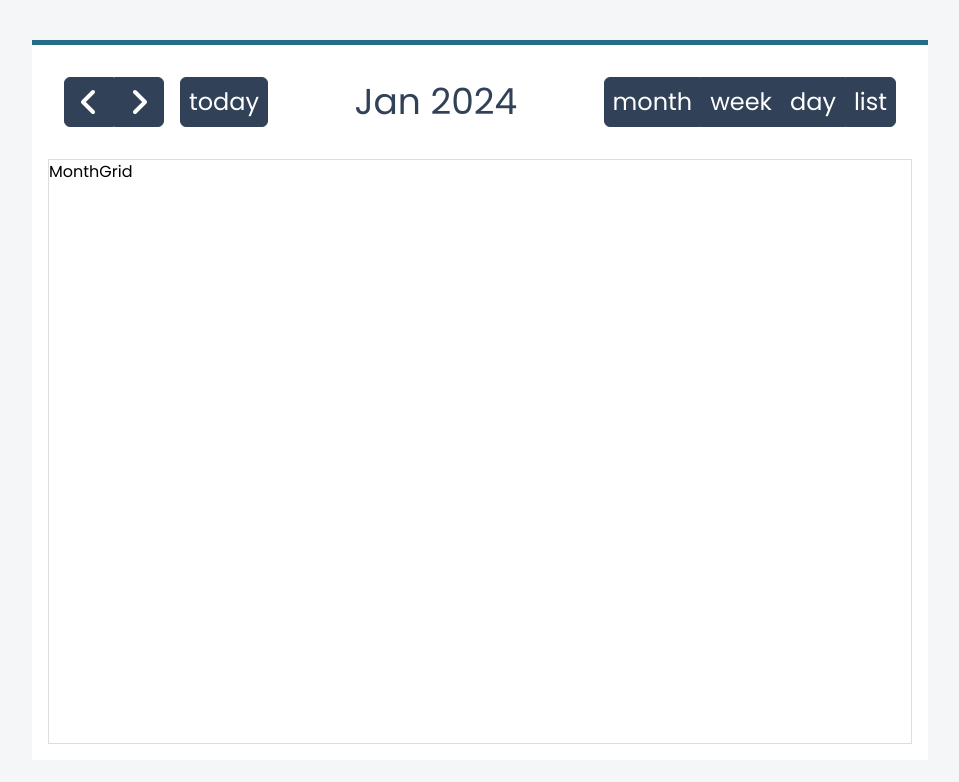
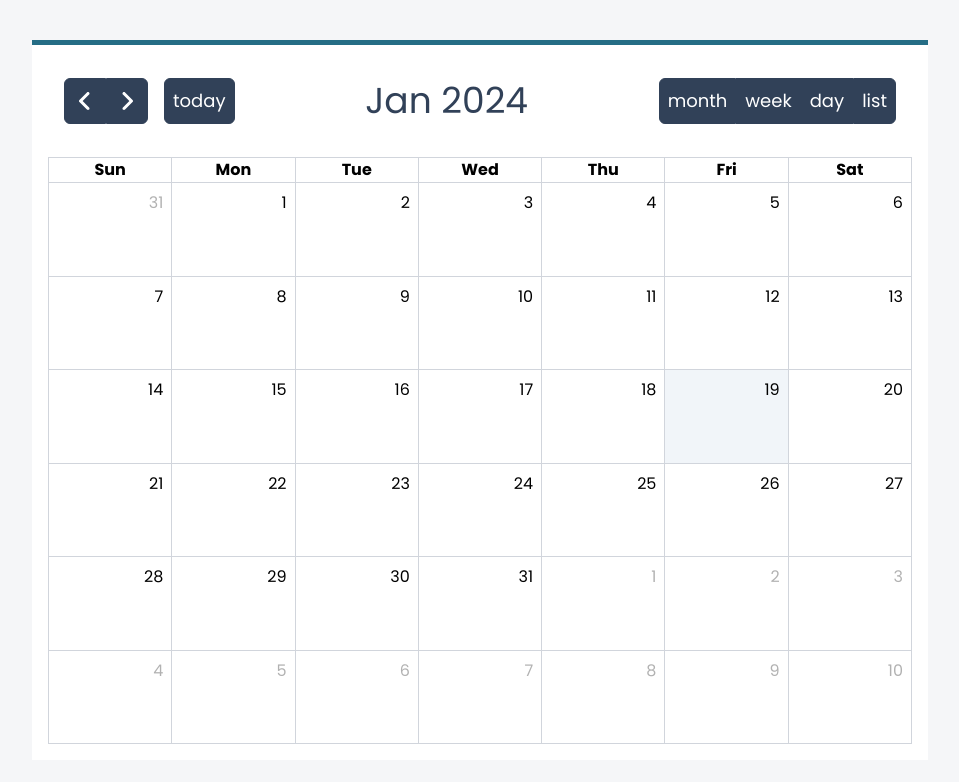
Before and after one commit to mpondev/calendar, a React (Vite) app in the folder client/: page / in a window 1280 px wide. Shown: the top 782 px of the page, without its empty margins (160-1119 px from the left). Built offline with nearby package versions, Linux system fonts and the light colour scheme.

Commit message:
Add DailyCell component and MonthGrid functionality

```diff
--- a/client/src/components/CalHeader.jsx
+++ b/client/src/components/CalHeader.jsx
@@ -23,22 +23,22 @@ const CalHeader = () => {
         <div className="flex first:rounded-tl-md first:rounded-bl-md last:rounded-tr-md last:rounded-br-md">
           <button
             onClick={handlePrev}
-            className="cursor-pointer rounded-tl-md  rounded-bl-md border-1 border-slate-700 bg-slate-700 px-2 py-2 text-center align-middle text-2xl leading-8 text-white hover:border-slate-900 hover:bg-slate-800"
+            className="cursor-pointer rounded-tl-md  rounded-bl-md border-1 border-slate-700 bg-slate-700 px-2 py-2 text-center align-middle text-white hover:border-slate-900 hover:bg-slate-800"
             title="Previous month"
           >
-            <FaAngleLeft className="size-8" />
+            <FaAngleLeft className="size-6" />
           </button>
           <button
             onClick={handleNext}
-            className="cursor-pointer rounded-tr-md  rounded-br-md border-1  border-slate-700 bg-slate-700 px-2 py-2 text-center align-middle text-2xl leading-8 text-white hover:border-slate-900 hover:bg-slate-800"
+            className="cursor-pointer rounded-tr-md  rounded-br-md border-1  border-slate-700 bg-slate-700 px-2 py-2 text-center align-middle text-white hover:border-slate-900 hover:bg-slate-800"
             title="Next month"
           >
-            <FaAngleRight className="size-8" />
+            <FaAngleRight className="size-6" />
           </button>
         </div>
         <button
           onClick={handleToday}
-          className="cursor-pointer border-1  border-slate-700 bg-slate-700 px-2 py-2 text-center align-middle text-2xl leading-8 text-white hover:border-slate-900 hover:bg-slate-800 rounded-md"
+          className="cursor-pointer border-1  border-slate-700 bg-slate-700 px-2 py-2 text-center align-middle text-lg text-white hover:border-slate-900 hover:bg-slate-800 rounded-md"
           title="Today"
         >
           today
@@ -53,25 +53,25 @@ const CalHeader = () => {
 
       <div className="">
         <button
-          className="cursor-pointer rounded-tl-md  rounded-bl-md border-1  border-slate-700 bg-slate-700 px-2 py-2 text-center align-middle text-2xl leading-8 text-white hover:border-slate-900 hover:bg-slate-800"
+          className="cursor-pointer rounded-tl-md  rounded-bl-md border-1  border-slate-700 bg-slate-700 px-2 py-2 text-center align-middle text-lg text-white hover:border-slate-900 hover:bg-slate-800"
           title="Month view"
         >
           month
         </button>
         <button
-          className="cursor-pointer border-1  border-slate-700 bg-slate-700 px-2 py-2 text-center align-middle text-2xl leading-8 text-white hover:border-slate-900 hover:bg-slate-800"
+          className="cursor-pointer border-1  border-slate-700 bg-slate-700 px-2 py-2 text-center align-middle text-lg text-white hover:border-slate-900 hover:bg-slate-800"
           title="Week view"
         >
           week
         </button>
         <button
-          className="cursor-pointer border-1  border-slate-700 bg-slate-700 px-2 py-2 text-center align-middle text-2xl leading-8 text-white hover:border-slate-900 hover:bg-slate-800"
+          className="cursor-pointer border-1  border-slate-700 bg-slate-700 px-2 py-2 text-center align-middle text-lg text-white hover:border-slate-900 hover:bg-slate-800"
           title="Day view"
         >
           day
         </button>
         <button
-          className="cursor-pointer rounded-tr-md  rounded-br-md border-1  border-slate-700 bg-slate-700 px-2 py-2 text-center align-middle text-2xl leading-8 text-white hover:border-slate-900 hover:bg-slate-800"
+          className="cursor-pointer rounded-tr-md  rounded-br-md border-1  border-slate-700 bg-slate-700 px-2 py-2 text-center align-middle text-lg text-white hover:border-slate-900 hover:bg-slate-800"
           title="List view"
         >
           list
--- /dev/null
+++ b/client/src/components/DailyCell.jsx
@@ -0,0 +1,36 @@
+import PropTypes from 'prop-types';
+import dayjs from 'dayjs';
+import { useDateStore } from '../store/dateStore.js';
+
+const DailyCell = ({ day }) => {
+  const { date } = useDateStore();
+
+  const isCurrentDay = day.format('DD-MM-YY') === dayjs().format('DD-MM-YY');
+  const isPrevMonth = day <= dayjs(date).date(0);
+  const isNextMonth = day > dayjs(date).date(date.daysInMonth());
+
+  return (
+    <td
+      className={`border-1 border-gray-300 ${
+        isCurrentDay ? 'bg-slate-100' : ''
+      }`}
+    >
+      <div className="h-full flex flex-col">
+        <header className="flex flex-row-reverse">
+          <p
+            className={`p-2 ${isPrevMonth || isNextMonth ? 'opacity-30' : ''}`}
+          >
+            {day.format('D')}
+          </p>
+        </header>
+        <div className="mx-1 flex-1"></div>
+      </div>
+    </td>
+  );
+};
+
+DailyCell.propTypes = {
+  day: PropTypes.object.isRequired,
+};
+
+export default DailyCell;
--- a/client/src/components/MonthGrid.jsx
+++ b/client/src/components/MonthGrid.jsx
@@ -1,7 +1,53 @@
+import dayjs from 'dayjs';
+import { useDateStore } from '../store/dateStore';
+
+import DailyCell from './DailyCell';
+
 const MonthGrid = () => {
+  const { date } = useDateStore();
+
+  const year = date.year();
+  const month = date.month();
+  const firstDayMonth = date.date(1).day();
+  let currentMonthCount = 0 - firstDayMonth;
+
+  const monthGrid = new Array(6).fill([]).map(() => {
+    return new Array(7).fill(null).map(() => {
+      currentMonthCount++;
+      return dayjs(new Date(year, month, currentMonthCount));
+    });
+  });
+
+  const weekdays = new Array(7).fill(null).map((_, i) => {
+    return dayjs().day(i).format('ddd');
+  });
+
   return (
-    <div className="flex flex-1 table-fixed border-collapse flex-col border-1 border-[#dddddd]">
-      MonthGrid
+    <div className="flex-1">
+      <table className="h-full w-full table-fixed border-collapse border-1 border-gray-300">
+        <thead>
+          <tr>
+            {weekdays.map((day, i) => (
+              <th key={i} className="border-1 border-gray-300">
+                <span>{day}</span>
+              </th>
+            ))}
+          </tr>
+        </thead>
+
+        <tbody>
+          {monthGrid.map((row, i) => (
+            <tr key={i}>
+              {row.map(day => (
+                <DailyCell
+                  day={day}
+                  key={`${day.year()}${day.month()}${day.date()}`}
+                />
+              ))}
+            </tr>
+          ))}
+        </tbody>
+      </table>
     </div>
   );
 };
```
